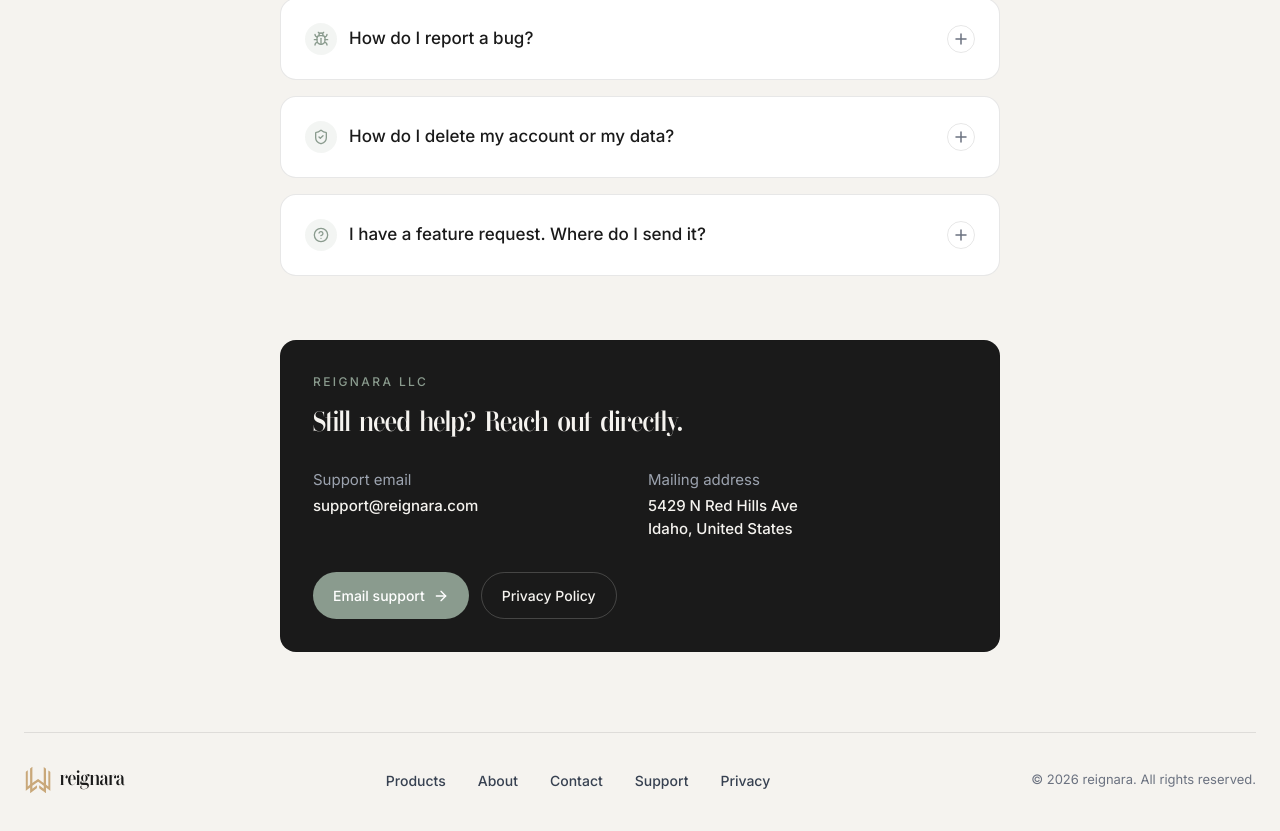
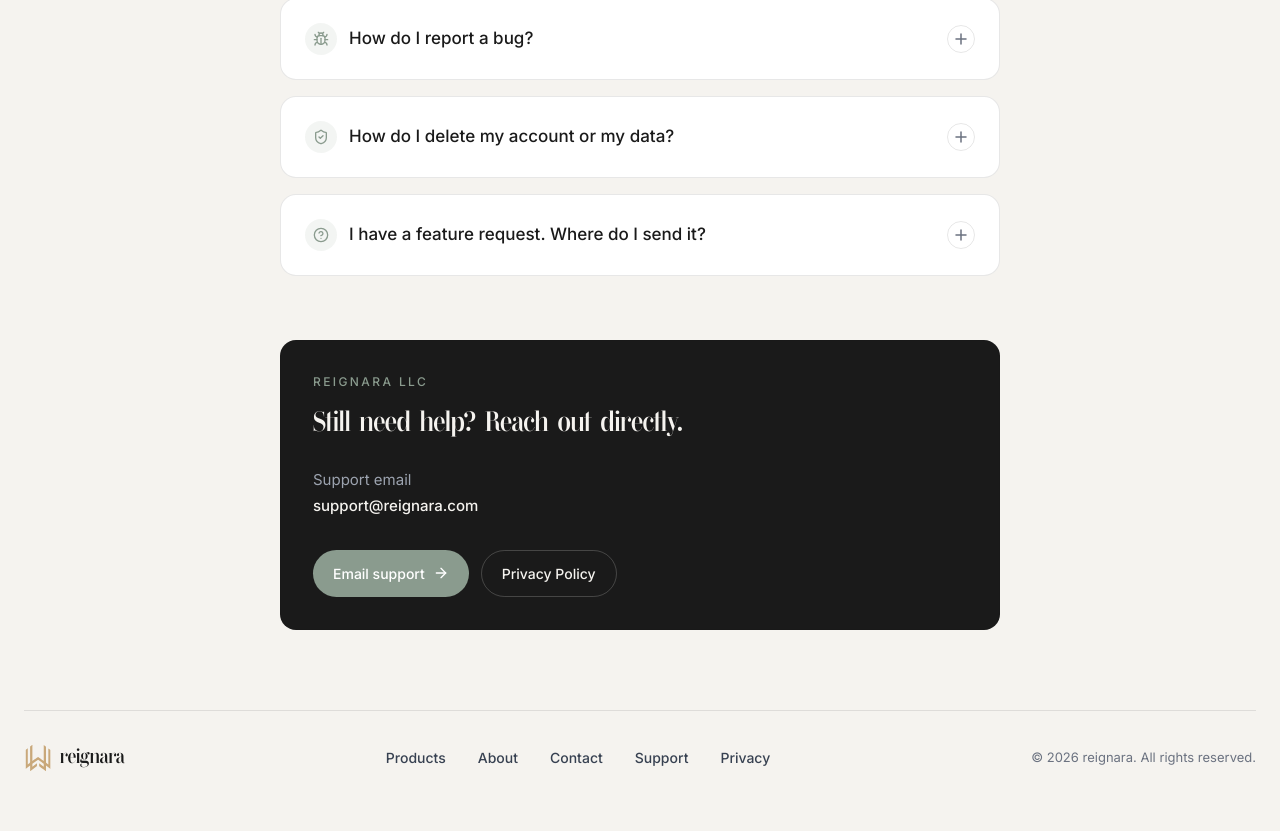
Before and after one commit to tannerk2/reignara_home, a Next.js app: page /support in a window 1280 px wide. Shown: the part 1464-2295 px from the top of the page. Built offline with nearby package versions, Linux system fonts and the light colour scheme.

Commit message:
Remove mailing address from support page
Drop the home/mailing address block; the support contact section now
shows the support email only.

```diff
--- a/app/support/page.tsx
+++ b/app/support/page.tsx
@@ -278,7 +278,7 @@
           <h2 className="font-display text-[24px] sm:text-[28px] text-bg">
             Still need help? Reach out directly.
           </h2>
-          <div className="mt-6 grid gap-4 text-[15px] sm:grid-cols-2">
+          <div className="mt-6 text-[15px]">
             <div>
               <p className="text-t3">Support email</p>
               <a
@@ -287,14 +287,6 @@
               >
                 support@reignara.com
               </a>
-            </div>
-            <div>
-              <p className="text-t3">Mailing address</p>
-              <p className="mt-1 font-medium text-bg">
-                5429 N Red Hills Ave
-                <br />
-                Idaho, United States
-              </p>
             </div>
           </div>
           <div className="mt-8 flex flex-wrap gap-3">
```
